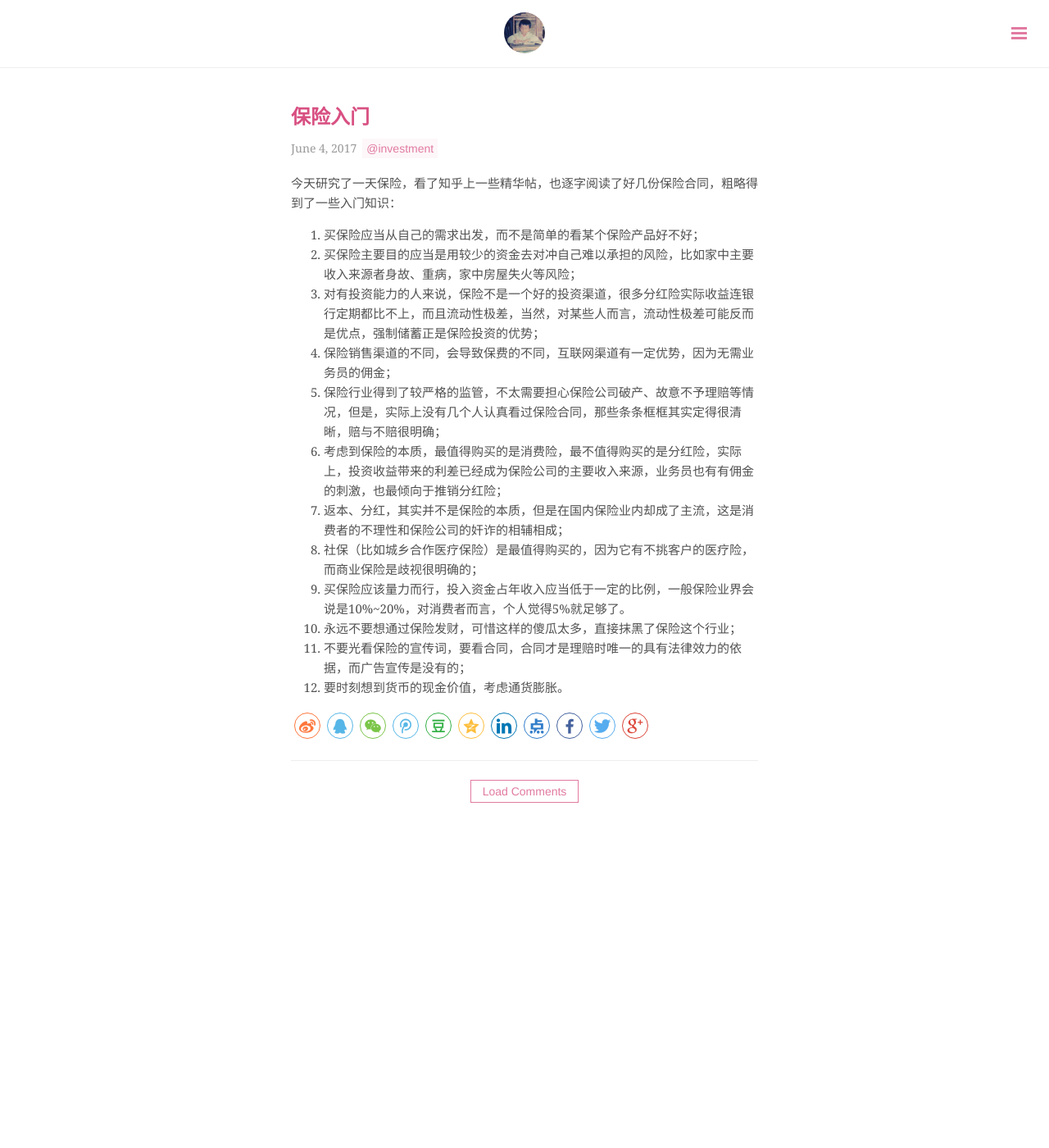
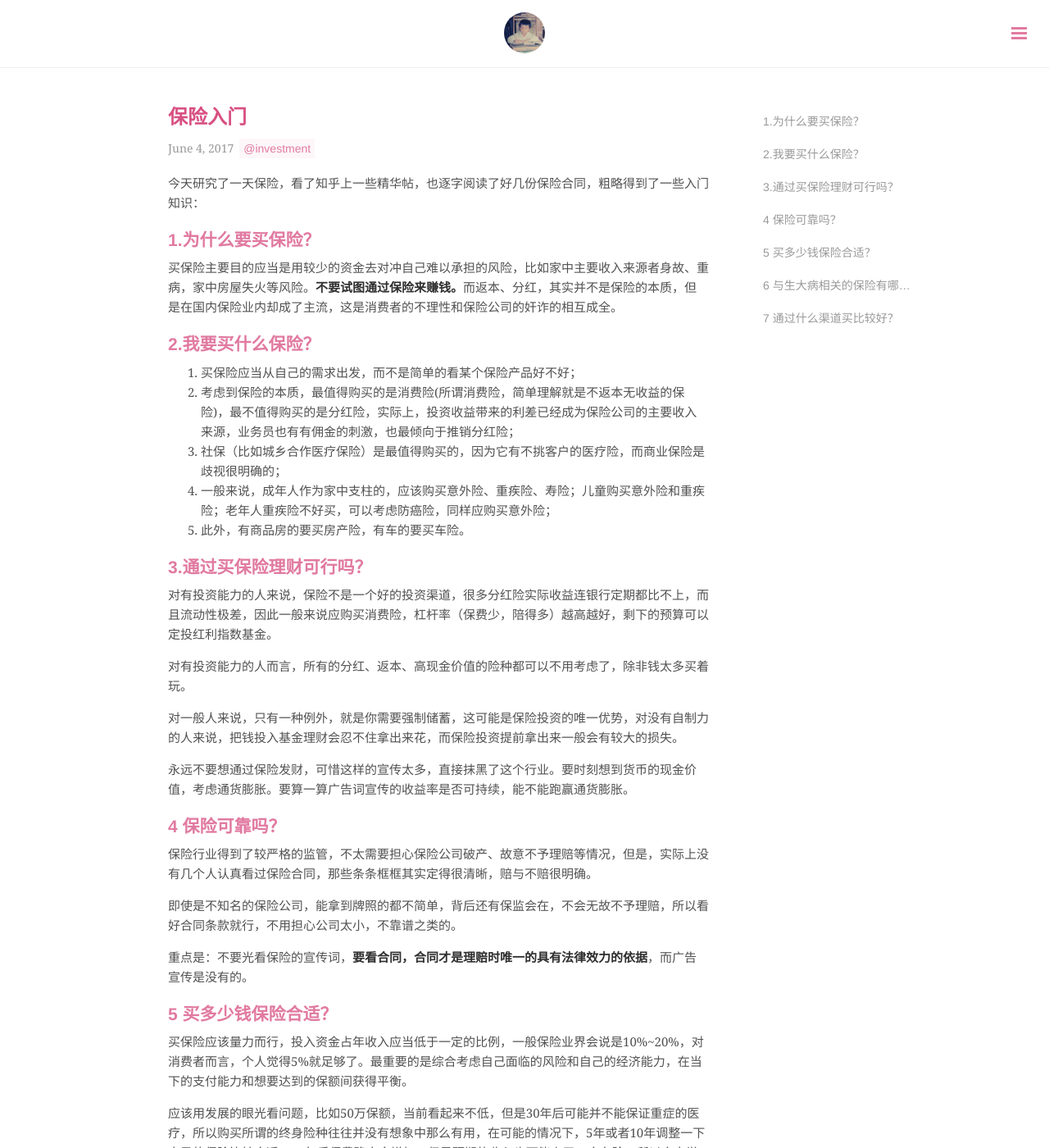
Before and after one commit to yifeitao/yifeitao.github.io, a Jekyll site: the page built from _posts/2017-06-04-tips-of-insurance.md, in a window 1280 px wide and 1400 px high. Shown: the whole window at 82% size. Built offline with Jekyll 4.4.1, drawn with Linux system fonts in a browser that asks for light colours; some of the changed text lies outside the part shown.

Commit message:
update 2017-06-04-tips-of-insurance.md

```diff
--- a/_posts/2017-06-04-tips-of-insurance.md
+++ b/_posts/2017-06-04-tips-of-insurance.md
@@ -2,19 +2,62 @@
 layout: post
 title: 保险入门
 categories: investment
+toc: true
 ---
 
 今天研究了一天保险，看了知乎上一些精华帖，也逐字阅读了好几份保险合同，粗略得到了一些入门知识：
 
+## 1.为什么要买保险？
+
+买保险主要目的应当是用较少的资金去对冲自己难以承担的风险，比如家中主要收入来源者身故、重病，家中房屋失火等风险。**不要试图通过保险来赚钱。**而返本、分红，其实并不是保险的本质，但是在国内保险业内却成了主流，这是消费者的不理性和保险公司的奸诈的相互成全。
+
+## 2.我要买什么保险？
+
 1. 买保险应当从自己的需求出发，而不是简单的看某个保险产品好不好；
-2. 买保险主要目的应当是用较少的资金去对冲自己难以承担的风险，比如家中主要收入来源者身故、重病，家中房屋失火等风险；
-3. 对有投资能力的人来说，保险不是一个好的投资渠道，很多分红险实际收益连银行定期都比不上，而且流动性极差，当然，对某些人而言，流动性极差可能反而是优点，强制储蓄正是保险投资的优势；
-4. 保险销售渠道的不同，会导致保费的不同，互联网渠道有一定优势，因为无需业务员的佣金；
-5. 保险行业得到了较严格的监管，不太需要担心保险公司破产、故意不予理赔等情况，但是，实际上没有几个人认真看过保险合同，那些条条框框其实定得很清晰，赔与不赔很明确；
-6. 考虑到保险的本质，最值得购买的是消费险，最不值得购买的是分红险，实际上，投资收益带来的利差已经成为保险公司的主要收入来源，业务员也有有佣金的刺激，也最倾向于推销分红险；
-7. 返本、分红，其实并不是保险的本质，但是在国内保险业内却成了主流，这是消费者的不理性和保险公司的奸诈的相辅相成；
-8. 社保（比如城乡合作医疗保险）是最值得购买的，因为它有不挑客户的医疗险，而商业保险是歧视很明确的；
-9. 买保险应该量力而行，投入资金占年收入应当低于一定的比例，一般保险业界会说是10%~20%，对消费者而言，个人觉得5%就足够了。
-10. 永远不要想通过保险发财，可惜这样的傻瓜太多，直接抹黑了保险这个行业；
-11. 不要光看保险的宣传词，要看合同，合同才是理赔时唯一的具有法律效力的依据，而广告宣传是没有的；
-12. 要时刻想到货币的现金价值，考虑通货膨胀。
+2. 考虑到保险的本质，最值得购买的是消费险(所谓消费险，简单理解就是不返本无收益的保险)，最不值得购买的是分红险，实际上，投资收益带来的利差已经成为保险公司的主要收入来源，业务员也有有佣金的刺激，也最倾向于推销分红险；
+3. 社保（比如城乡合作医疗保险）是最值得购买的，因为它有不挑客户的医疗险，而商业保险是歧视很明确的；
+4. 一般来说，成年人作为家中支柱的，应该购买意外险、重疾险、寿险；儿童购买意外险和重疾险；老年人重疾险不好买，可以考虑防癌险，同样应购买意外险；
+5. 此外，有商品房的要买房产险，有车的要买车险。
+
+## 3.通过买保险理财可行吗？
+
+对有投资能力的人来说，保险不是一个好的投资渠道，很多分红险实际收益连银行定期都比不上，而且流动性极差，因此一般来说应购买消费险，杠杆率（保费少，陪得多）越高越好，剩下的预算可以定投红利指数基金。
+
+对有投资能力的人而言，所有的分红、返本、高现金价值的险种都可以不用考虑了，除非钱太多买着玩。
+
+对一般人来说，只有一种例外，就是你需要强制储蓄，这可能是保险投资的唯一优势，对没有自制力的人来说，把钱投入基金理财会忍不住拿出来花，而保险投资提前拿出来一般会有较大的损失。
+
+永远不要想通过保险发财，可惜这样的宣传太多，直接抹黑了这个行业。要时刻想到货币的现金价值，考虑通货膨胀。要算一算广告词宣传的收益率是否可持续，能不能跑赢通货膨胀。
+
+## 4 保险可靠吗？
+
+保险行业得到了较严格的监管，不太需要担心保险公司破产、故意不予理赔等情况，但是，实际上没有几个人认真看过保险合同，那些条条框框其实定得很清晰，赔与不赔很明确。
+
+即使是不知名的保险公司，能拿到牌照的都不简单，背后还有保监会在，不会无故不予理赔，所以看好合同条款就行，不用担心公司太小，不靠谱之类的。
+
+重点是：不要光看保险的宣传词，**要看合同，合同才是理赔时唯一的具有法律效力的依据**，而广告宣传是没有的。
+
+## 5 买多少钱保险合适？
+
+买保险应该量力而行，投入资金占年收入应当低于一定的比例，一般保险业界会说是10%~20%，对消费者而言，个人觉得5%就足够了。最重要的是综合考虑自己面临的风险和自己的经济能力，在当下的支付能力和想要达到的保额间获得平衡。
+
+应该用发展的眼光看问题，比如50万保额，当前看起来不低，但是30年后可能并不能保证重症的医疗，所以购买所谓的终身险种往往并没有想象中那么有用，在可能的情况下，5年或者10年调整一下自己的保险比较合适，10年后保费确实会增加，但是预期的收入也可能上了一个台阶，所以个人觉得除非你现在已经很土豪，而预期收入能力不会上升，那么购买定期险种要优于终身险种。
+
+## 6 与生大病相关的保险有哪几种？有什么区别？
+
+与生大病相关的保险主要有重疾险和医疗险，重疾险和医疗险的主要区别在于，**重疾险是按保额赔付**，达到条件就行，拿到钱后，比如恶性肿瘤，只要确诊就理赔，拿到钱你可以不去治病去澳门赌博也没人管，所以多买点保额，万一用上了，不但能治病，还能补贴家用（或者去赌场( ╯□╰ )），而**医疗险是按实际支出报销**的，高端医疗险则卖的主要是所有牛医院横着走的VIP服务。
+
+重疾险的宣传词会强调自己保多少种疾病，其实发病率占绝大概率的几种病，比如恶性肿瘤，保监会规定了必须包含，而如果没有家族病史，其他的真的必要性不大，像什么狂犬病之类的，一般人就不用考虑了。所以要看清噱头，买保险不是菜市场买菜，多少钱一斤。
+
+## 7 通过什么渠道买比较好？
+
+保险销售渠道的不同，会导致保费的不同，互联网渠道有一定优势，因为无需业务员的佣金；
+
+无论你在什么渠道去买保险，关键是合同是真的就行，购买渠道倒闭了也没事。当下互联网保险方兴未艾，风投在烧钱，很多平台都有比较优惠的特别险种或是折扣优惠，这些平台也有协助理赔的服务，比如：
+
+1. [小雨伞](https://www.xiaoyusan.com/)
+2. [新一站](http://www.xyz.cn/)
+3. [大象保险](http://www.bz365.com/)
+4. [悟空保](https://www.wkbins.com/)
+
+上面列的这些不是保险公司，而是保险代理公司，但是**合同是和保险公司签的**。
```
Also changed, not shown: _posts/2017-06-16-tips-of-insurance-2.md (deleted, +0 -22 lines).
